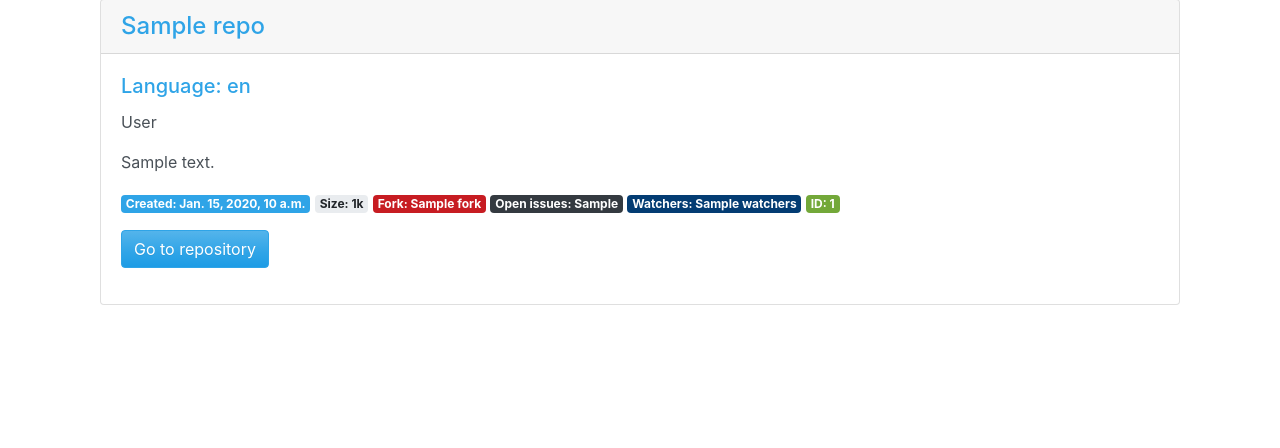
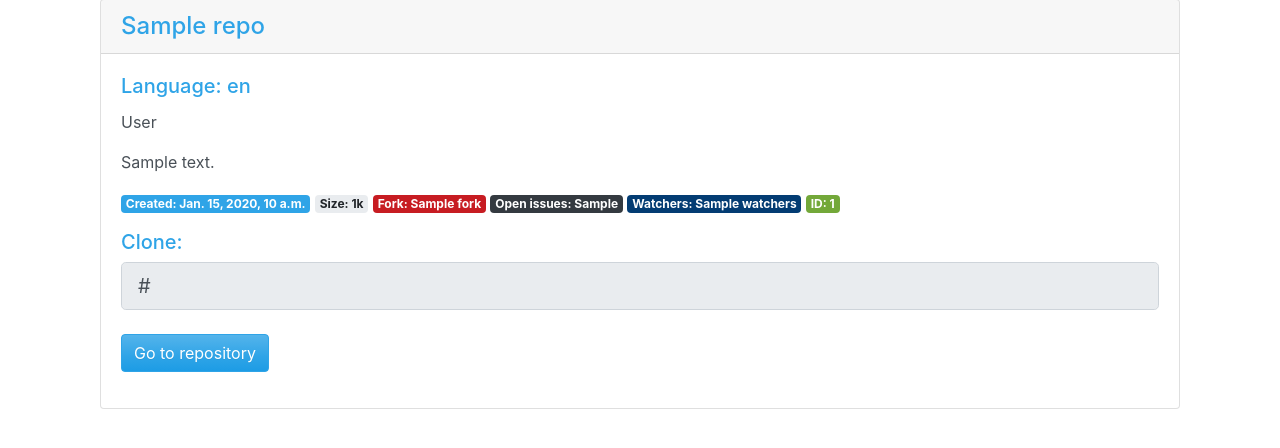
Before and after one commit to lauripaulo/ynage, a Django app: template home/templates/home/browse.html in a window 1280 px wide. Shown: the part 183-631 px from the top of the page. Run offline with Django 3.2, Linux system fonts and the light colour scheme; the template is opened without the code that fills it: most values are stand-ins (such as "Sample title", 1, 10 or a date in 2020); parts of the project's set-up code (start-up, migrations or seed data) failed here and were passed over.

Commit message:
Added text field with the git url to clone.

```diff
--- a/home/templates/home/browse.html
+++ b/home/templates/home/browse.html
@@ -80,6 +80,9 @@
                         <span class="badge badge-info">Watchers: {{ repo.watchers }}</span>
                         <span class="badge badge-success">ID: {{ repo.id }}</span>
                     </p>
+                    <h5>Clone:</h5>
+                    <input type="text" id="cloneInputText" value="{{ repo.git_url }}" readonly size="32" class="form-control form-control-lg">
+                    <br/>
                     <p><a href="{{ repo.html_url }}" class="btn btn-primary" target="_blank">Go to repository</a></p>
                 </div>
             </div>
```
